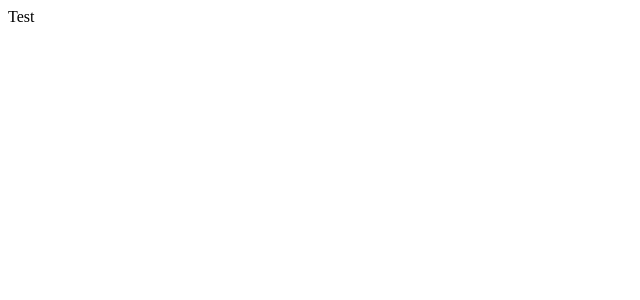
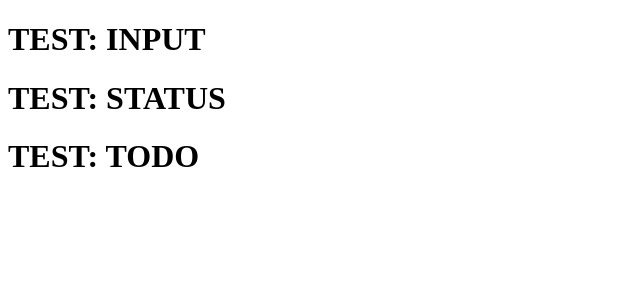
Before and after one commit to carljduff/todo-app, a React (Create React App) app: page / in a window 1280 px wide. Shown: the top 300 px of the page, without its empty margins (0-640 px from the left). Built offline with nearby package versions, Linux system fonts and the light colour scheme.

Commit message:
added components

```diff
--- a/src/App.js
+++ b/src/App.js
@@ -1,9 +1,21 @@
+import React, { useState } from 'react'
+import Input from "./components/Input";
+import Statusbtn from './components/Statusbtn';
+import Todo from './components/Todo';
 import './App.css';
 
 function App() {
   return (
     <div className="app">
-     Test
+
+     <Input />
+     <Statusbtn />
+     <Todo />
+
+
+
+
+
     </div>
   );
 }
--- /dev/null
+++ b/src/components/Input.js
@@ -0,0 +1,7 @@
+export default function Input() {
+    return(
+        <>
+        <h1>TEST: INPUT</h1>
+        </>
+    )
+}
--- /dev/null
+++ b/src/components/Statusbtn.js
@@ -0,0 +1,7 @@
+export default function Statusbtn() {
+    return(
+        <>
+        <h1>TEST: STATUS</h1>
+        </>
+    )
+}
--- /dev/null
+++ b/src/components/Todo.js
@@ -0,0 +1,7 @@
+export default function Todo() {
+    return(
+        <>
+        <h1>TEST: TODO</h1>
+        </>
+    )
+}
```
